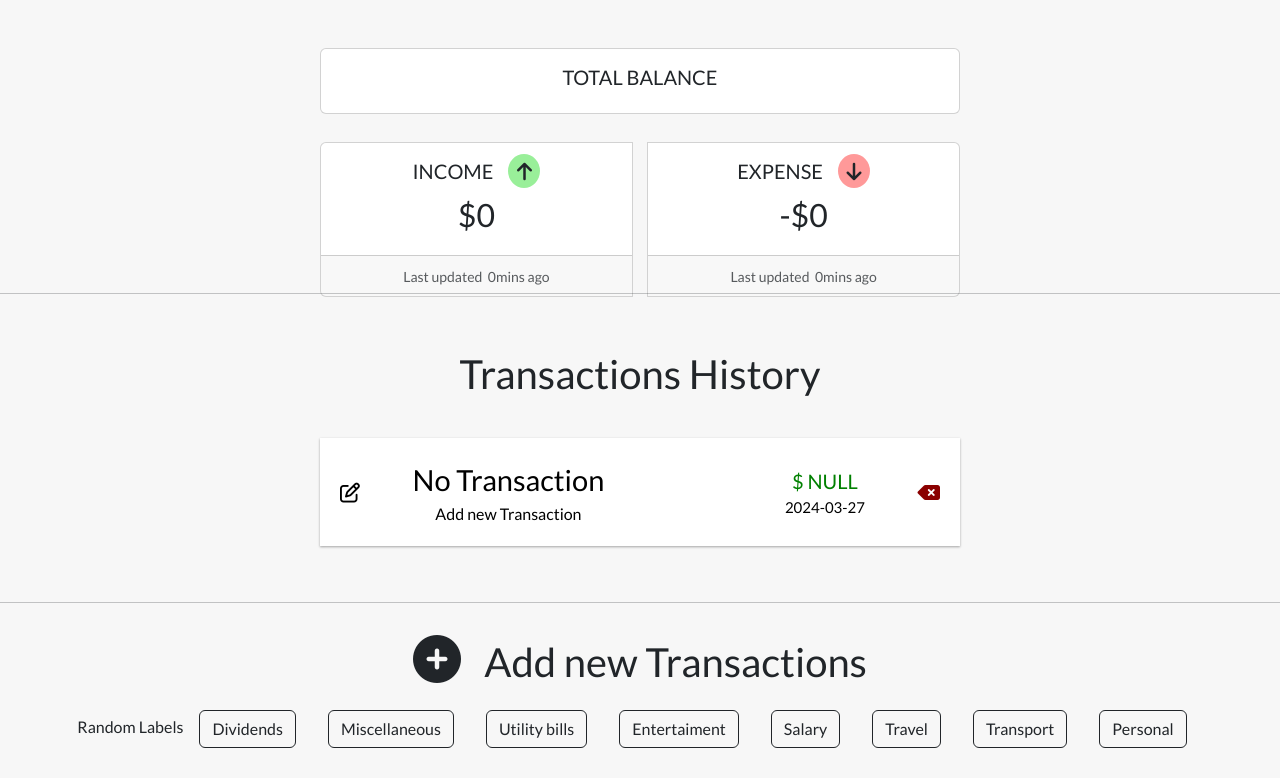
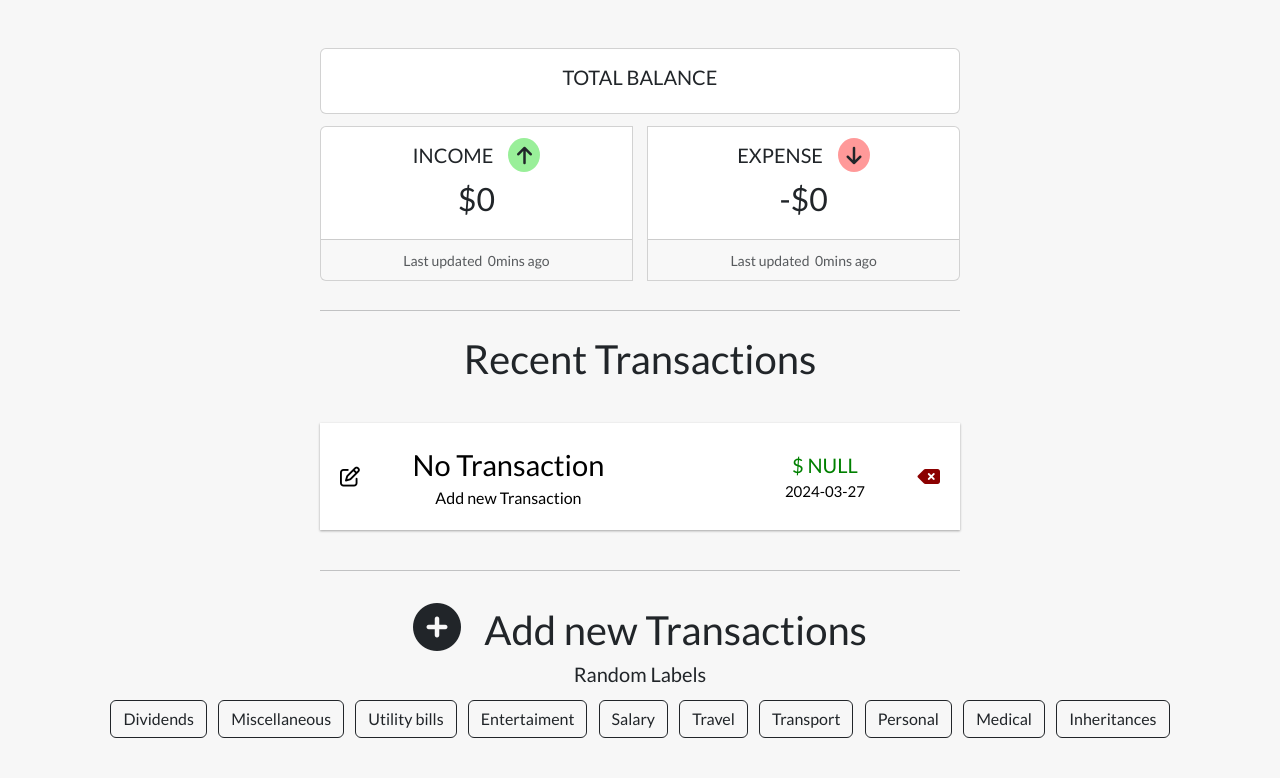
Before and after one commit to RahulPorel/Expense-Tracker, a React (Vite) app: page / in a window 1280 px wide. Shown: the top 778 px of the page. Built offline with nearby package versions, Linux system fonts and the light colour scheme; a web font is replaced by a local one.

Commit message:
code update

```diff
--- a/src/components/Income_Exp/Inc_Exp.css
+++ b/src/components/Income_Exp/Inc_Exp.css
@@ -1,6 +1,7 @@
 .income-exp-container {
   text-align: center;
-  margin: -1.25rem 20rem;
+  margin: -2.28rem 20rem;
+  padding-bottom: 1.25rem;
 }
 .gap {
   margin: 0.45rem;
--- a/src/components/Transactions/Transactions.css
+++ b/src/components/Transactions/Transactions.css
@@ -72,7 +72,7 @@
 .select-modal-transName {
 }
 .modal-btn-container {
-  margin: 1rem;
+  margin: 0.35rem;
 }
 .add-btn {
   margin: 1rem;
@@ -86,12 +86,24 @@
   display: block;
   align-items: center;
   align-content: center;
-  margin: 2rem;
+  margin: 2rem 3rem;
 }
 .add-new-form {
   margin: 2rem 17.5rem;
 }
-.Trans-hist-container {
-  margin: 3.5rem 0;
+.Trans-list-container {
+  margin: 1.5rem 0;
   text-align: center;
 }
+
+/* .hr-trans-list-container {
+  margin-top: -100rem;
+} */
+.hr {
+  margin: auto;
+  width: 50%;
+}
+
+.hr-trans-list-container {
+  margin-top: 2.85rem;
+}
--- a/src/components/Transactions/Transactions.jsx
+++ b/src/components/Transactions/Transactions.jsx
@@ -106,9 +106,9 @@ const Transactions = () => {
 
   return (
     <>
-      <hr />
-      <Card.Body className="Trans-hist-container">
-        <h1>Transactions History</h1>
+      <hr className="hr-trans-list-container hr" />
+      <Card.Body className="Trans-list-container">
+        <h1 style={{ fontWeight: "400" }}>Recent Transactions </h1>
         {FormState.formData.length >= 1 ? (
           <ul className="list">
             {FormState.formData.map((data, index) => (
@@ -166,18 +166,17 @@ const Transactions = () => {
           </ul>
         )}
       </Card.Body>
-
       {/* space */}
-      <hr />
+      <hr className="hr" />
       <div className="add-new-trans-container">
         <h1>
           <i className="fa-solid fa-circle-plus"></i> &nbsp; Add new
           Transactions{" "}
         </h1>
-        {hideAddTrans ? console.log("gugy") : ""}
 
         <div>
-          <Form.Label>Random Labels </Form.Label>
+          <h5> Random Labels </h5>
+
           {shuffledPersons.map((person, index) => (
             <Button
               variant="outline-dark"
```
